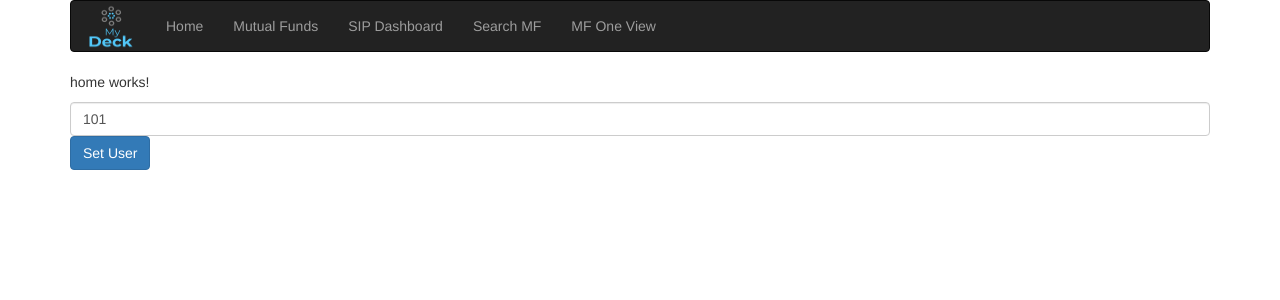
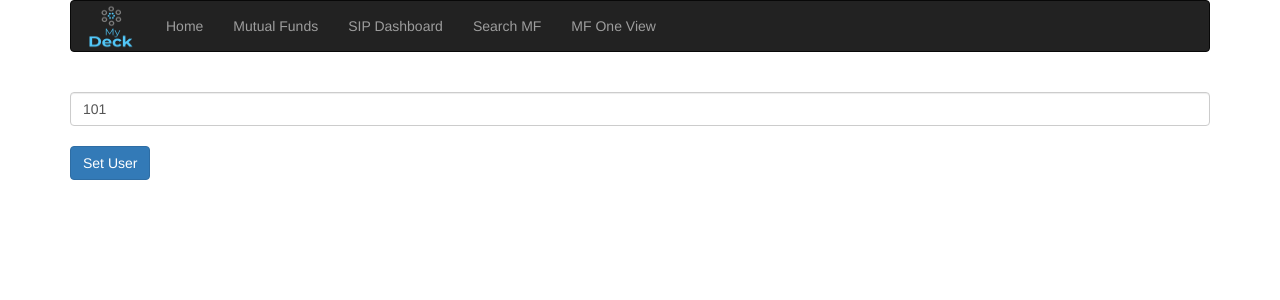
Before and after one commit to mylonelyplacealone/mfportalui, an Angular app: page /home in a window 1280 px wide. Shown: the top 300 px of the page. Built offline with nearby package versions, Linux system fonts and the light colour scheme.

Commit message:
config change

```diff
--- a/src/app/app.component.ts
+++ b/src/app/app.component.ts
@@ -9,6 +9,6 @@ export class AppComponent implements OnInit{
   title = 'BaseProj';
 
   ngOnInit(){
-    localStorage.setItem('userid', '101');
+    // localStorage.setItem('userid', '101');
   }
 }
--- a/src/app/common/config.service.ts
+++ b/src/app/common/config.service.ts
@@ -2,7 +2,7 @@ export class ConfigClass{
 
   constructor() { }
 
-  public static mfGetDataUrl:string = "http://localhost:8010/proxy/mf/";//https://api.mfapi.in/mf
+  public static mfGetDataUrl:string = "https://api.mfapi.in/mf/";//"http://localhost:8010/proxy/mf/"
   public static mfSearchListURL:string = "http://localhost:8010/proxy/mf/search?q=";
   public static restAPIURL:string = "https://mfportalrestapi.herokuapp.com/api/";//"http://localhost:5000/api/";
 
--- a/src/app/home/home.component.html
+++ b/src/app/home/home.component.html
@@ -1,5 +1,7 @@
-<p>
-  home works!
-</p>
-<input type="text" [(ngModel)]="user" class="form-control">
+<div>{{message}}</div>
+<br>
+<div class="md-col-4">
+  <input type="text" [(ngModel)]="user" class="form-control">
+</div>
+<br>
 <button class="btn btn-primary" (click)="setuser()">Set User</button>
--- a/src/app/home/home.component.ts
+++ b/src/app/home/home.component.ts
@@ -7,6 +7,8 @@ import { Component, OnInit } from '@angular/core';
 })
 export class HomeComponent implements OnInit {
   user:string = "101";
+  message:string;
+
   constructor() { }
 
   ngOnInit() {
@@ -14,5 +16,6 @@ export class HomeComponent implements OnInit {
 
   setuser(){
     localStorage.setItem('userid', this.user);
+    this.message = "User session set successfully to user id : " + this.user;
   }
 }
```
